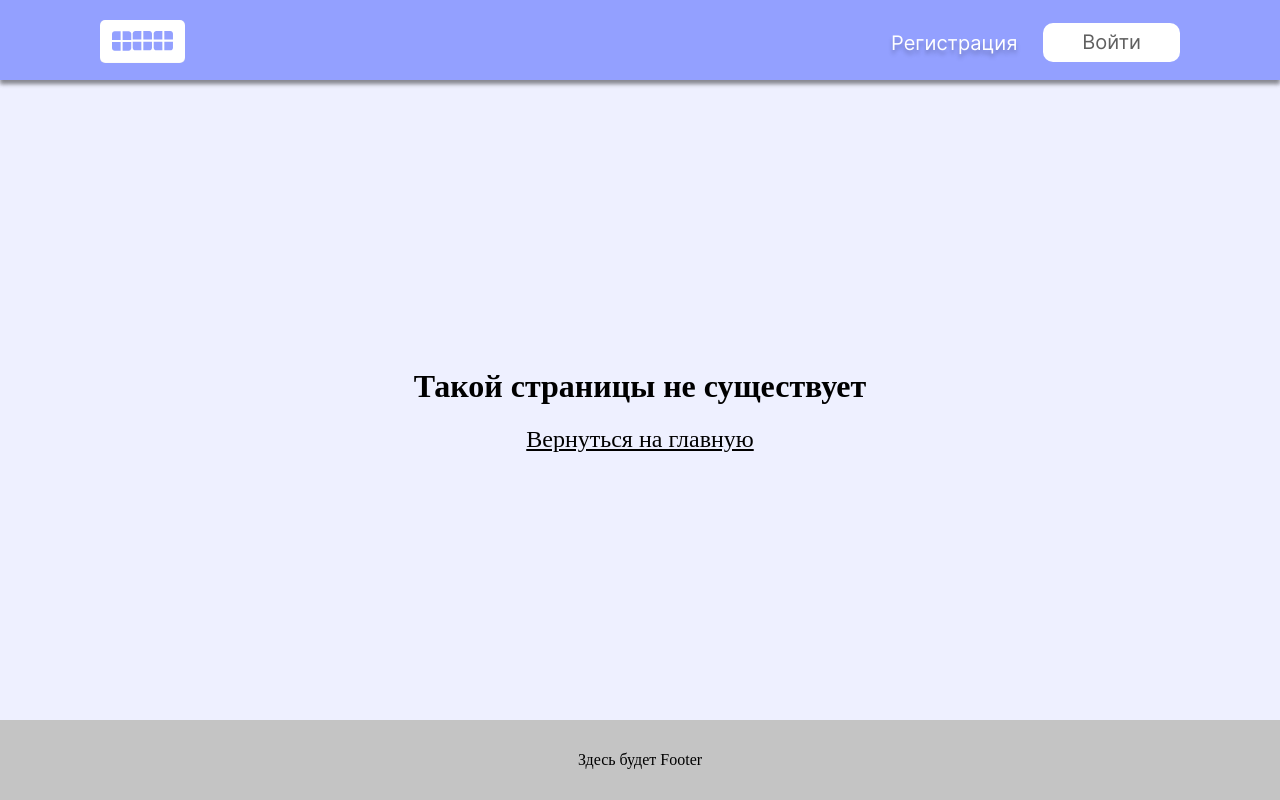
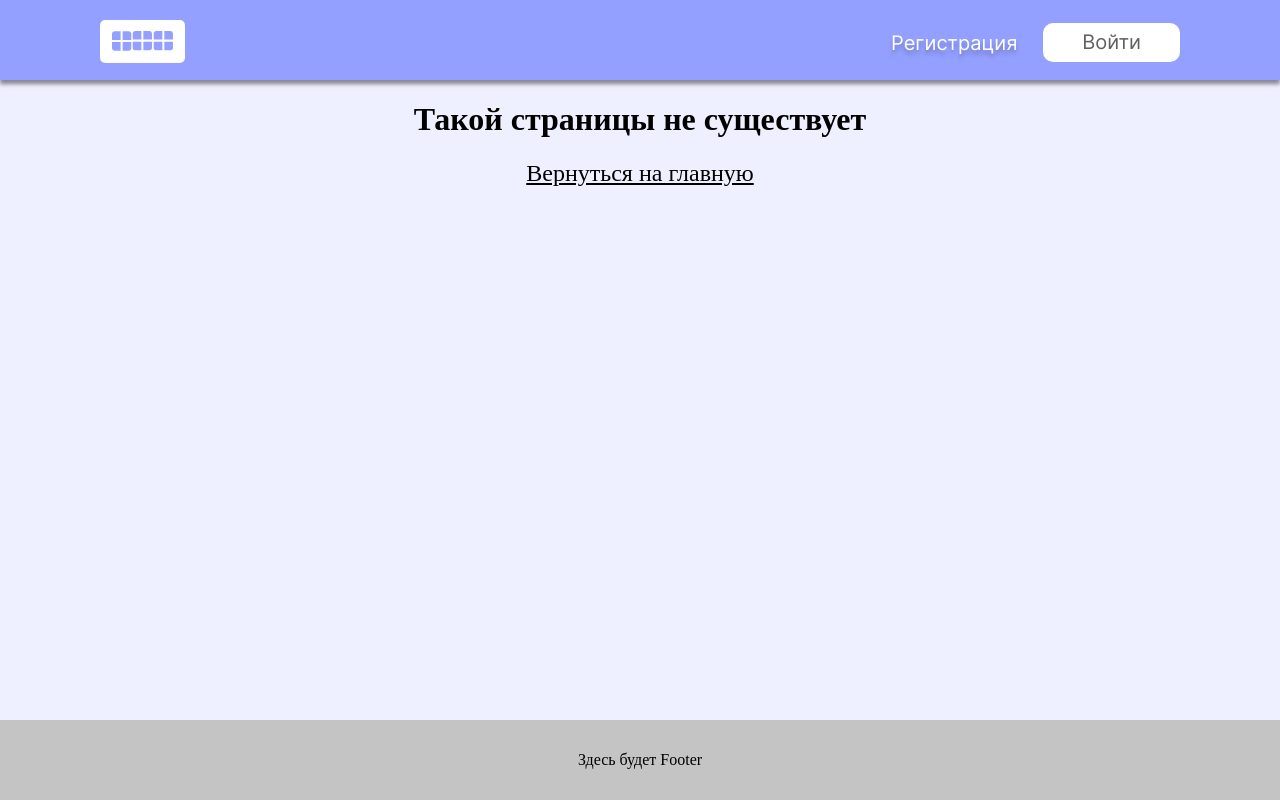
Before and after one commit to tutanhamon667/contract, a React (Create React App) app in the folder frontend/: page /signup in a window 1280 px wide. Built offline with nearby package versions, Linux system fonts and the light colour scheme.

Commit message:
рефакторинг покдключения стилей

```diff
--- a/frontend/src/components/Footer/Footer.jsx
+++ b/frontend/src/components/Footer/Footer.jsx
@@ -1,8 +1,8 @@
 import React from "react";
-import styles from "./Footer.module.css";
+import "./Footer.css";
 
 const Footer = () => {
-  return <footer className={styles.footer}>Здесь будет Footer</footer>;
+  return <footer className='footer'>Здесь будет Footer</footer>;
 };
 
 export default Footer;
--- a/frontend/src/layout/Layout.module.css
+++ b/frontend/src/layout/Layout.css
@@ -11,5 +11,7 @@
 }
 
 .outlet{
-
+    min-height: 80vh;
+    width: 100%;
+    margin: 0 auto;
 }
--- a/frontend/src/layout/Layout.jsx
+++ b/frontend/src/layout/Layout.jsx
@@ -2,20 +2,16 @@ import React from "react";
 import { Outlet } from "react-router-dom";
 import Footer from "../components/Footer/Footer";
 import Header from "../components/Header/Header";
-import styles from "./Layout.module.css";
+import  "./Layout.css";
 
 export default function Layout() {
   return (
-    <div className={styles.wrapper}>
+    <div className='wrapper'>
       <Header />
-      <main>
-      <div className={styles.outlet}>
+      <main className="outlet">
         <Outlet />
-      </div>
       </main>
       <Footer />
     </div>
   );
 }
-
-// Перекинул Header над main
--- a/frontend/src/pages/NotFound/NotFound.jsx
+++ b/frontend/src/pages/NotFound/NotFound.jsx
@@ -1,16 +1,16 @@
 import React from "react";
 import { Link } from "react-router-dom";
-import styles from './NotFound.module.css'
+import './NotFound.css'
 
 
 const NotFound = () => {
   return (
-    <div className={styles.page}>
-      <h1 className={styles.title}>
+    <div className="page">
+      <h1 className="title">
         Такой страницы не существует
       </h1>
       <Link
-        className={styles.backLink}
+        className="backLink"
         to="/"
       >
         Вернуться на главную
```
Also changed, not shown: frontend/src/components/Footer/Footer.css (renamed from frontend/src/components/Footer/Footer.module.css), frontend/src/pages/NotFound/NotFound.css (renamed from frontend/src/pages/NotFound/NotFound.module.css).
